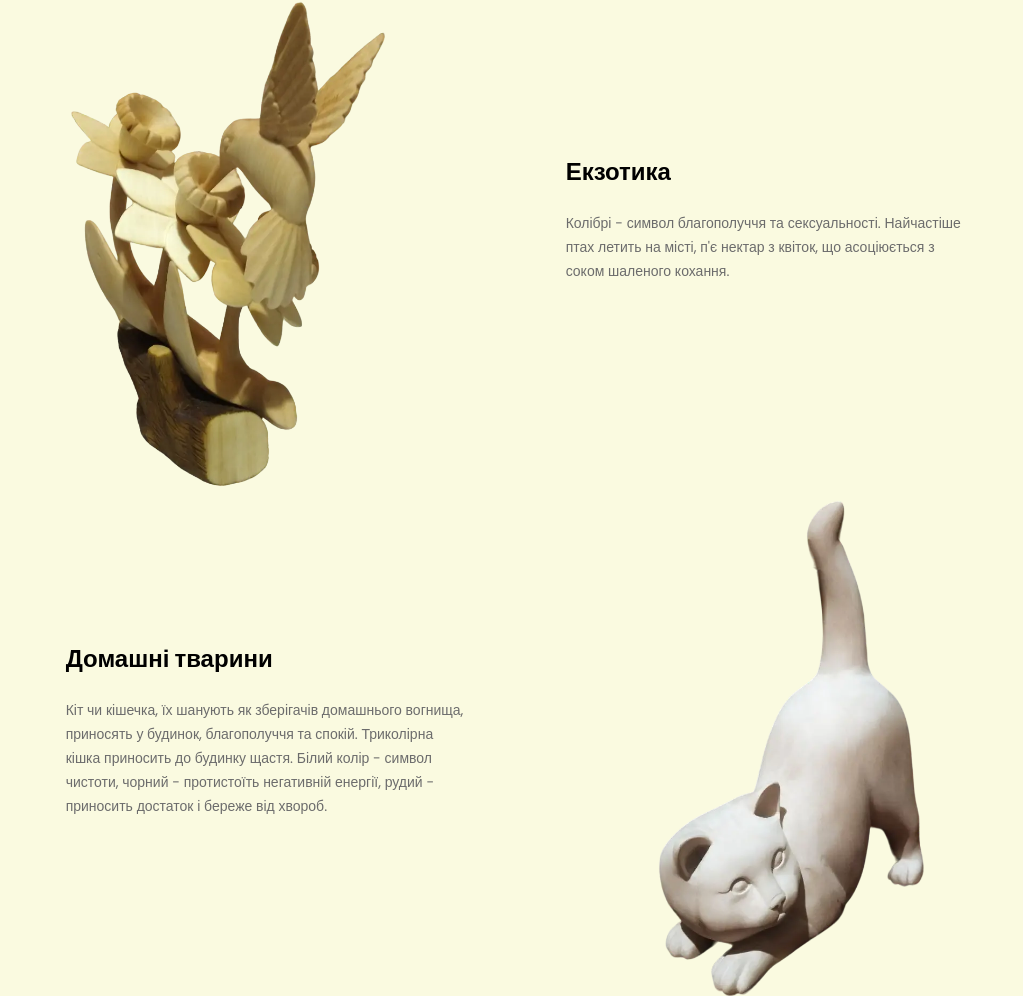
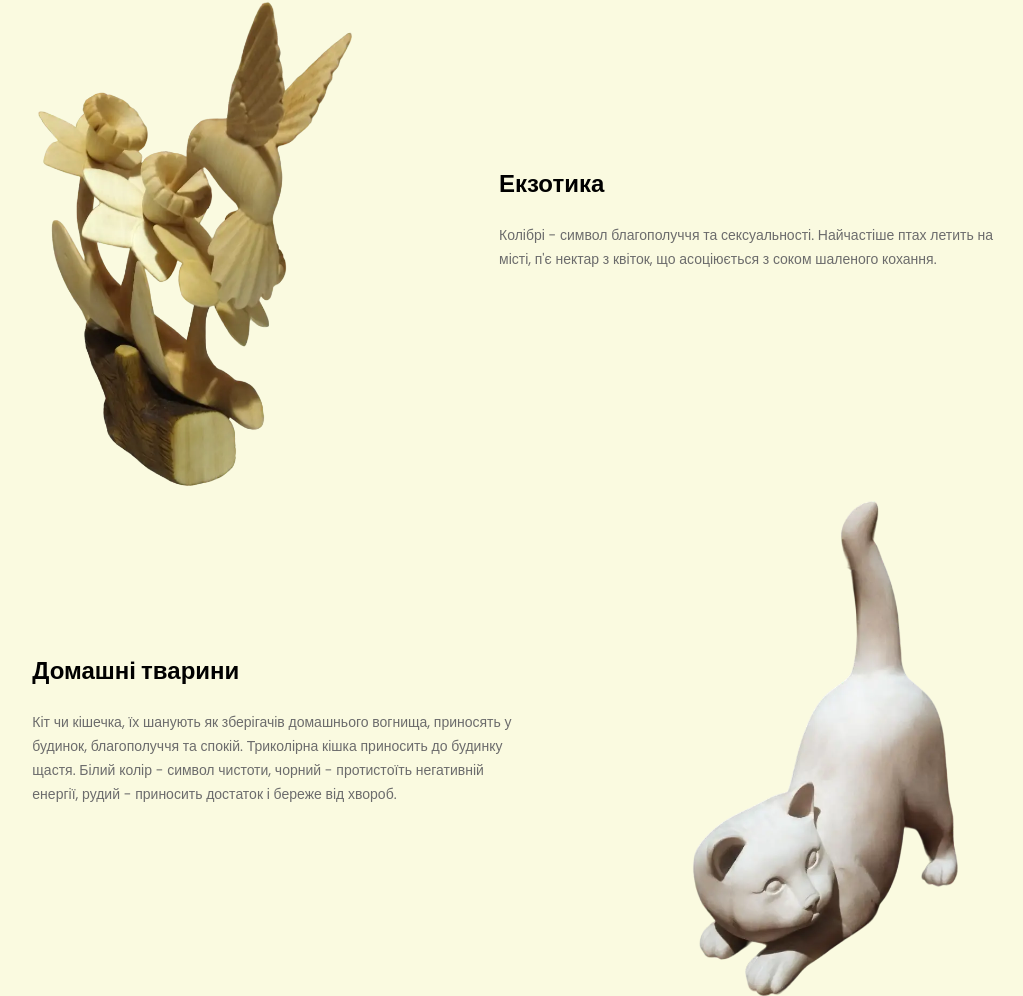
Before and after one commit to VitaliiChichuga/MY-ECO-exclusive, a website: page index.html in a window 1536 px wide. Shown: the part 1803-2799 px from the top of the page, without its empty margins (259-1282 px from the left). Drawn offline with nearby package versions, Linux system fonts and the light colour scheme.

Commit message:
Update styles.css

```diff
--- a/css/styles.css
+++ b/css/styles.css
@@ -564,9 +564,21 @@ img {
   flex-direction: row;
 }
 
+@media screen and (max-width: 480px) {
+  .description__content {
+    max-width: 200px;
+  }
+}
+
 @media screen and (min-width: 480px) {
   .description__content {
-    width: 400px;
+    max-width: 343px;
+  }
+}
+
+@media screen and (min-width: 1440px) {
+  .description__content {
+    max-width: 500px;
   }
 }
 
```
